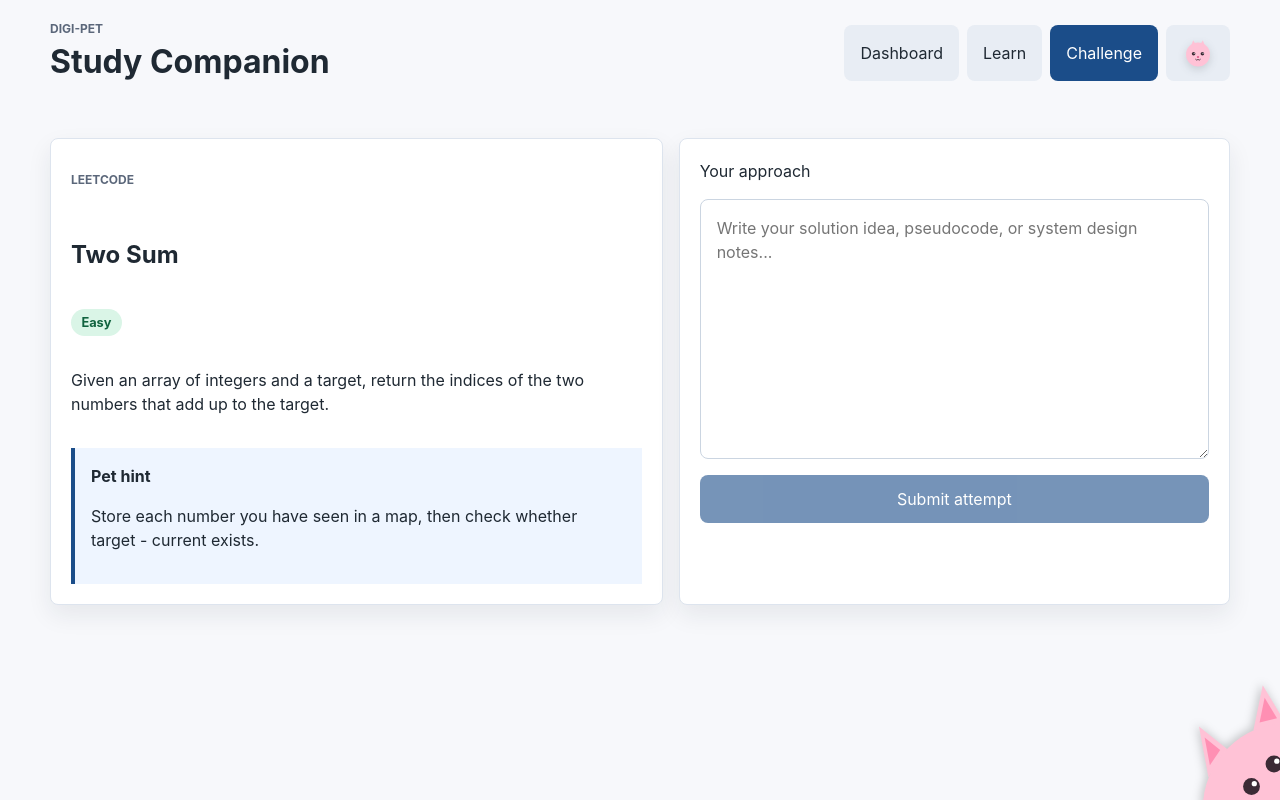
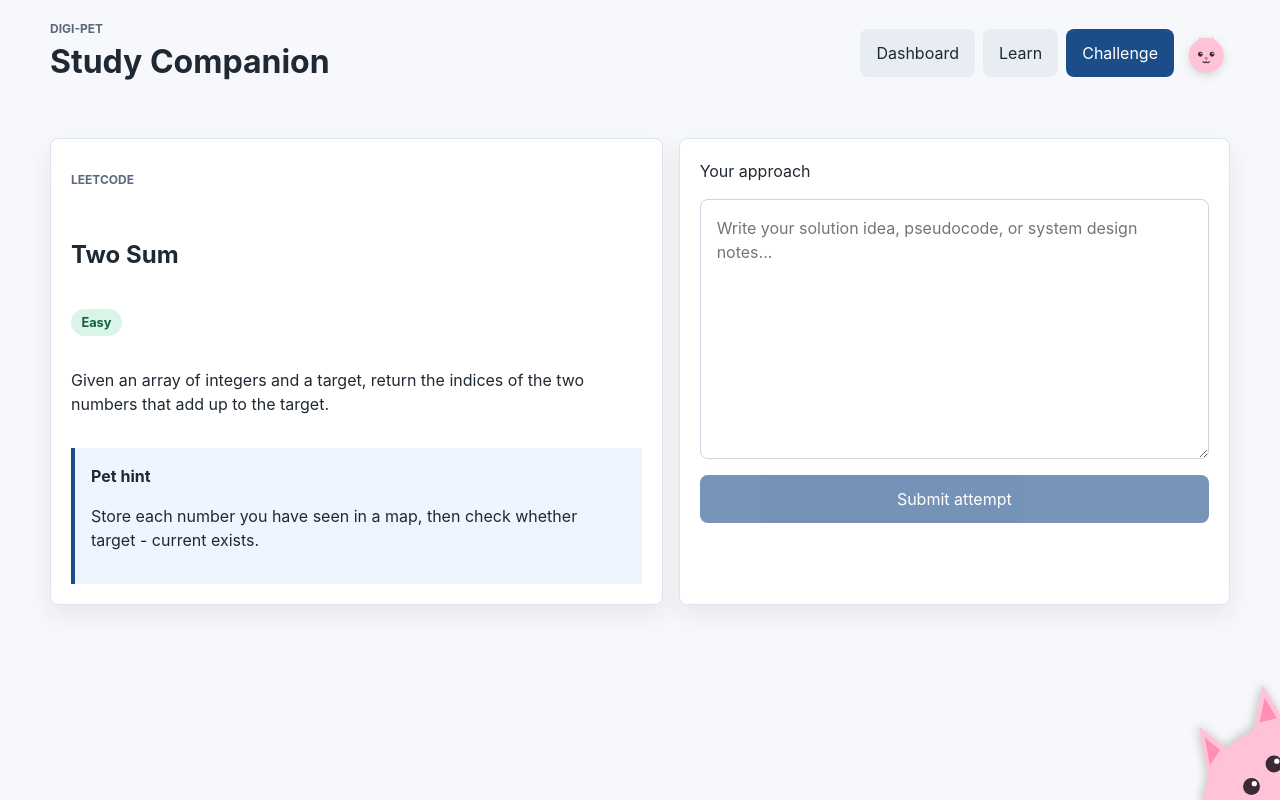
Before and after one commit to aphan135/Digi-Pet, a React (Vite) app in the folder web/: page / in a window 1280 px wide. Built offline with nearby package versions, Linux system fonts and the light colour scheme.

Commit message:
Refine profile cat nav icon

```diff
--- a/web/src/components/layout/Navbar.tsx
+++ b/web/src/components/layout/Navbar.tsx
@@ -19,7 +19,7 @@ function ProfileCatIcon() {
       <polygon points="62,34 52,8 38,32" fill="#FFC2D6" />
       <polygon points="25,29 29,18 36,30" fill="#FF8FB3" />
       <polygon points="55,29 51,18 44,30" fill="#FF8FB3" />
-      <circle cx="40" cy="44" r="30" fill="#FFC2D6" />
+      <circle cx="40" cy="44" r="33" fill="#FFC2D6" />
       <circle cx="29" cy="42" r="4.5" fill="#3B2A35" />
       <circle cx="51" cy="42" r="4.5" fill="#3B2A35" />
       <circle cx="30.5" cy="40.5" r="1.4" fill="#FFFFFF" />
@@ -46,7 +46,9 @@ function Navbar({ activePage, onNavigate }: NavbarProps) {
       <nav className="nav-actions" aria-label="Main navigation">
         {navItems.map((item) => (
           <button
-            className={activePage === item.page ? "active" : ""}
+            className={`${activePage === item.page ? "active" : ""} ${
+              item.page === "profile" ? "profile-nav-button" : ""
+            }`}
             key={item.page}
             onClick={() => onNavigate(item.page)}
             type="button"
--- a/web/src/styles/global.css
+++ b/web/src/styles/global.css
@@ -81,10 +81,31 @@ button {
   color: white;
 }
 
+.nav-actions button.profile-nav-button,
+.nav-actions button.profile-nav-button.active {
+  display: grid;
+  width: 3rem;
+  height: 3rem;
+  place-items: center;
+  padding: 0;
+  border-radius: 50%;
+  background: transparent;
+  color: inherit;
+}
+
+.nav-actions button.profile-nav-button:hover {
+  background: rgb(255 194 214 / 0.22);
+}
+
+.nav-actions button.profile-nav-button:focus-visible {
+  outline: 3px solid #1b4d89;
+  outline-offset: 3px;
+}
+
 .nav-cat-icon {
   display: block;
-  width: 2rem;
-  height: 2rem;
+  width: 2.65rem;
+  height: 2.65rem;
   filter: drop-shadow(0 3px 4px rgb(31 41 51 / 0.16));
 }
 
```
